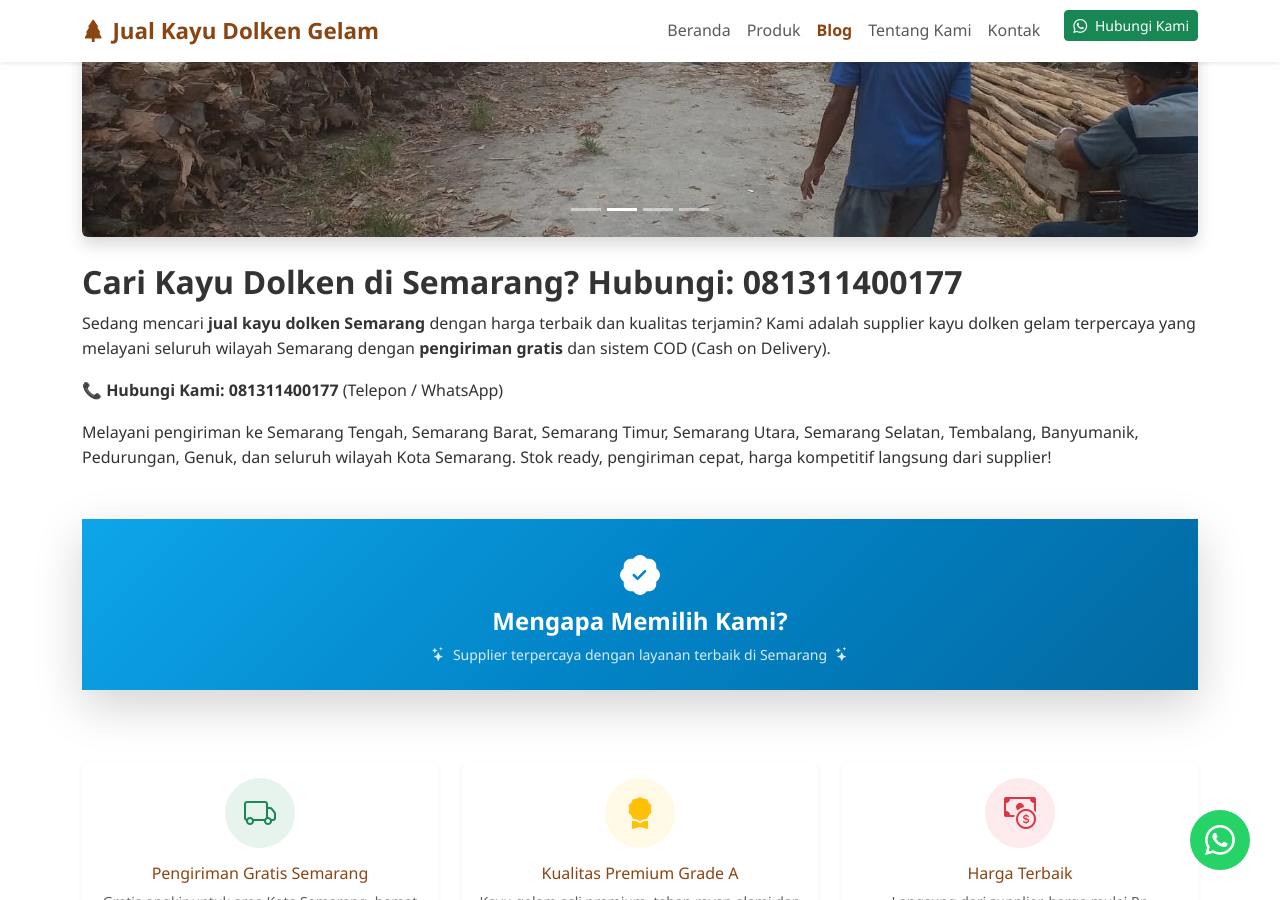
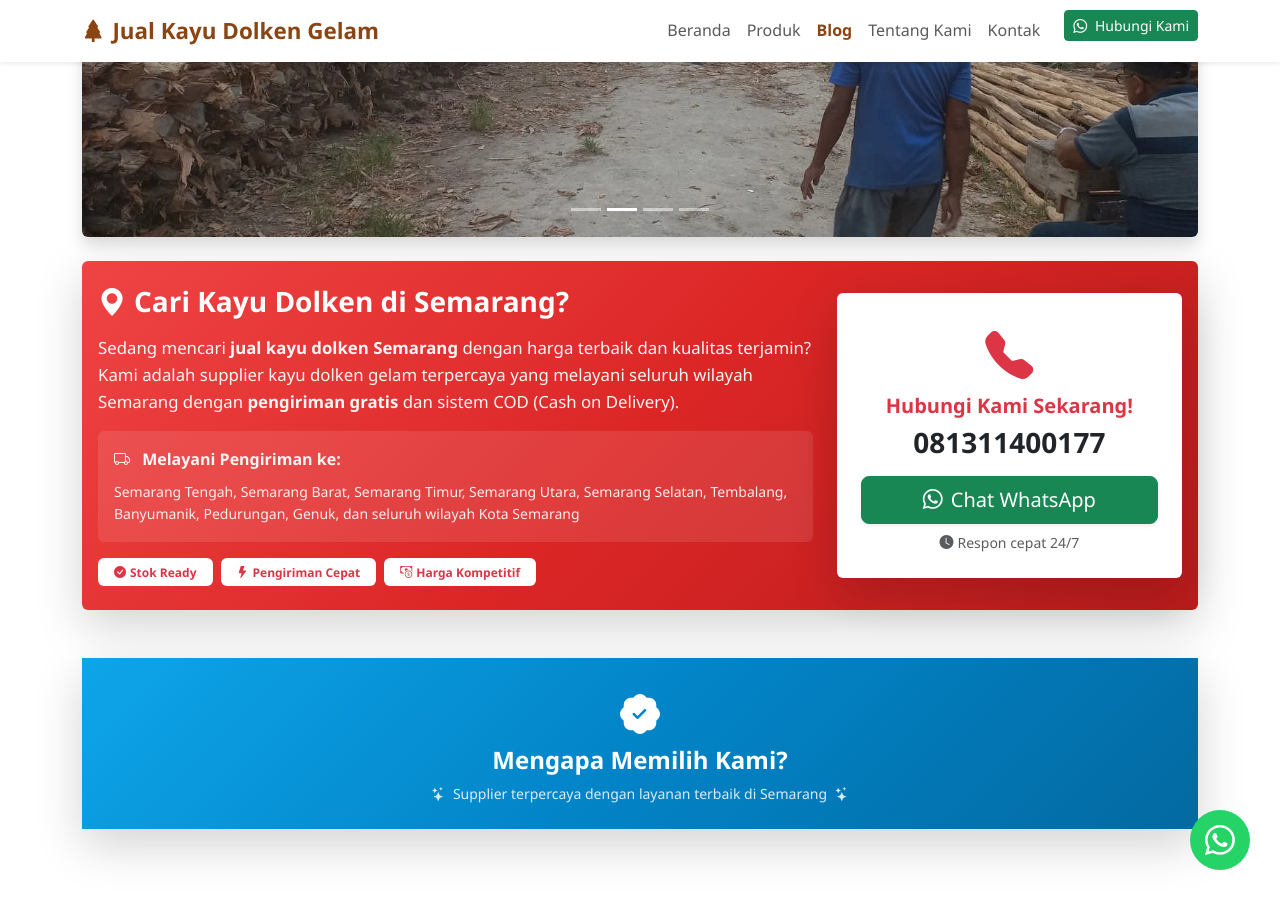
Before and after one commit to jualkayudolkengelam/jualkayudolkengelam.github.io, a Jekyll site: the page built from _post_with_product/2025-11-15-jual-kayu-dolken-semarang.md, in a window 1280 px wide and 900 px high, scrolled down 674 px. Built offline with Jekyll 4.4.1, drawn with Linux system fonts in a browser that asks for light colours; some of the changed text lies outside the part shown.

Commit message:
Add modern hero intro cards to Jakarta Utara and Semarang articles
- Replace plain text intro with eye-catching red gradient hero card
- Two-column responsive layout: content left, CTA right
- Left column features: main heading, description, coverage area box, 3 white badges (Stok Ready, Pengiriman Cepat, Harga Kompetitif)
- Right column features: white CTA box with large phone icon, number, WhatsApp button, and 24/7 indicator
- Coverage areas customized per city (Jakarta Utara: Kelapa Gading, Ancol, etc. | Semarang: Semarang Tengah, Barat, etc.)
- Consistent design across both articles for better brand identity
- Improved user engagement with prominent call-to-action

🤖 Generated with [Claude Code](https://claude.com/claude-code)

Co-Authored-By: Claude <noreply@anthropic.com>

```diff
--- a/_post_with_product/2025-11-15-jual-kayu-dolken-semarang.md
+++ b/_post_with_product/2025-11-15-jual-kayu-dolken-semarang.md
@@ -19,13 +19,55 @@ comment_count: 0
 share_count: 1
 ---
 
-## Cari Kayu Dolken di Semarang? Hubungi: **081311400177**
-
-Sedang mencari **jual kayu dolken Semarang** dengan harga terbaik dan kualitas terjamin? Kami adalah supplier kayu dolken gelam terpercaya yang melayani seluruh wilayah Semarang dengan **pengiriman gratis** dan sistem COD (Cash on Delivery).
-
-**📞 Hubungi Kami: 081311400177** (Telepon / WhatsApp)
-
-Melayani pengiriman ke Semarang Tengah, Semarang Barat, Semarang Timur, Semarang Utara, Semarang Selatan, Tembalang, Banyumanik, Pedurungan, Genuk, dan seluruh wilayah Kota Semarang. Stok ready, pengiriman cepat, harga kompetitif langsung dari supplier!
+<div class="card border-0 shadow-lg my-4" style="background: linear-gradient(135deg, #ef4444 0%, #dc2626 50%, #b91c1c 100%);">
+  <div class="card-body text-white py-4">
+    <div class="row align-items-center">
+      <div class="col-lg-8">
+        <h2 class="h3 fw-bold mb-3">
+          <i class="bi bi-geo-alt-fill me-2"></i>Cari Kayu Dolken di Semarang?
+        </h2>
+        <p class="mb-3" style="opacity: 0.95; font-size: 1.05rem;">
+          Sedang mencari <strong>jual kayu dolken Semarang</strong> dengan harga terbaik dan kualitas terjamin? Kami adalah supplier kayu dolken gelam terpercaya yang melayani seluruh wilayah Semarang dengan <strong>pengiriman gratis</strong> dan sistem COD (Cash on Delivery).
+        </p>
+        <div class="bg-white bg-opacity-10 p-3 rounded mb-3">
+          <p class="mb-2" style="opacity: 0.95;">
+            <i class="bi bi-truck me-2"></i>
+            <strong>Melayani Pengiriman ke:</strong>
+          </p>
+          <p class="mb-0 small" style="opacity: 0.9;">
+            Semarang Tengah, Semarang Barat, Semarang Timur, Semarang Utara, Semarang Selatan, Tembalang, Banyumanik, Pedurungan, Genuk, dan seluruh wilayah Kota Semarang
+          </p>
+        </div>
+        <div class="d-flex flex-wrap gap-2 align-items-center">
+          <span class="badge bg-white text-danger px-3 py-2">
+            <i class="bi bi-check-circle-fill me-1"></i>Stok Ready
+          </span>
+          <span class="badge bg-white text-danger px-3 py-2">
+            <i class="bi bi-lightning-fill me-1"></i>Pengiriman Cepat
+          </span>
+          <span class="badge bg-white text-danger px-3 py-2">
+            <i class="bi bi-cash-coin me-1"></i>Harga Kompetitif
+          </span>
+        </div>
+      </div>
+      <div class="col-lg-4 text-center mt-4 mt-lg-0">
+        <div class="bg-white p-4 rounded shadow-lg">
+          <i class="bi bi-telephone-fill text-danger mb-3" style="font-size: 3rem;"></i>
+          <h4 class="h5 fw-bold text-danger mb-2">Hubungi Kami Sekarang!</h4>
+          <p class="h3 fw-bold text-dark mb-3">081311400177</p>
+          <a href="https://wa.me/{{ site.business.whatsapp }}?text=Halo,%20saya%20ingin%20pesan%20kayu%20dolken%20untuk%20Semarang"
+             class="btn btn-success btn-lg w-100 shadow-sm"
+             target="_blank">
+            <i class="bi bi-whatsapp me-2"></i>Chat WhatsApp
+          </a>
+          <p class="small text-muted mt-2 mb-0">
+            <i class="bi bi-clock-fill me-1"></i>Respon cepat 24/7
+          </p>
+        </div>
+      </div>
+    </div>
+  </div>
+</div>
 
 <div class="my-5">
   <div class="card border-0 shadow-lg">
```
Also changed, not shown: _post_with_product/2025-11-15-jual-kayu-dolken-jakarta-utara.md (+49 -7 lines).
